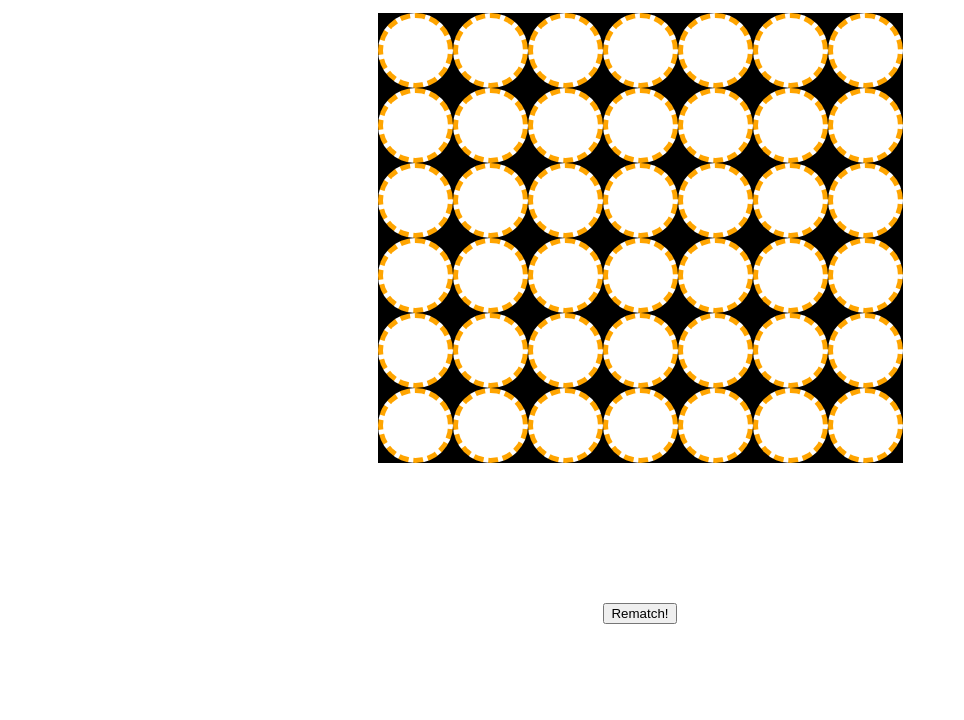
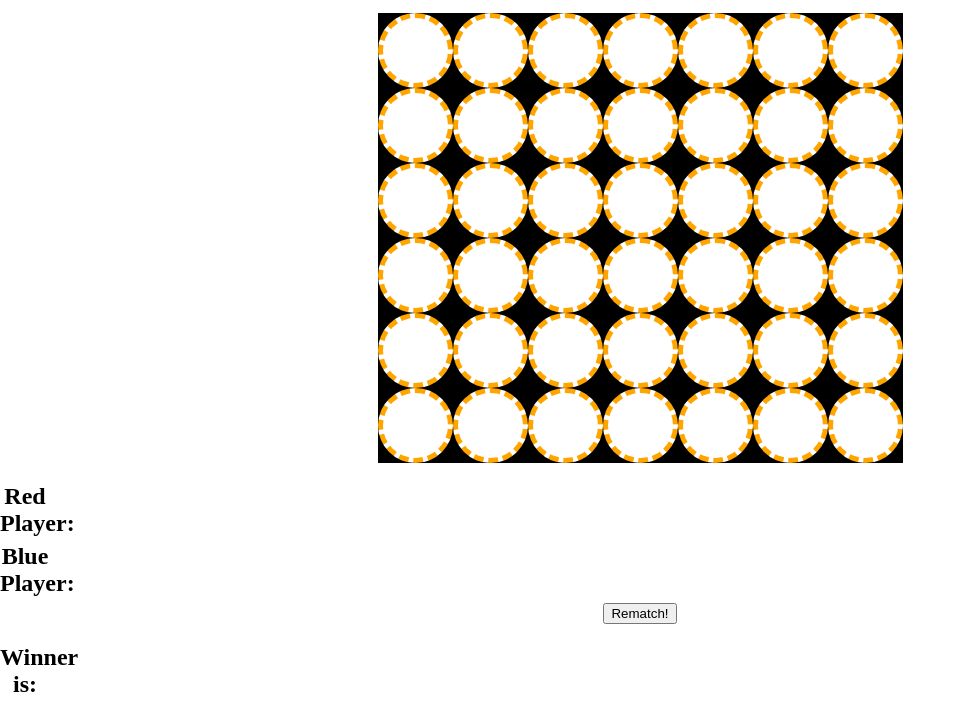
Before and after one commit to DurkinKid/ConnectFour, a plain HTML site: page index.html in a window 1280 px wide. Shown: the part 101-821 px from the top of the page, without its empty margins (0-964 px from the left). Drawn offline with Linux system fonts and the light colour scheme.

Commit message:
rematch button works

```diff
--- a/apps.js
+++ b/apps.js
@@ -6,6 +6,8 @@ let beginGame = true;
 
 let computer = document.querySelector('.computer');
 let player = document.querySelector('.player');
+
+let currentUser = 1;
 
 const playingBoard = document.querySelector('.grid div');
 playingBoard.addEventListener('click', function(){
@@ -18,7 +20,6 @@ rematchButton.addEventListener('click', function(){
     alert(`click`)
     return newBoard;
 });
-let currentUser = 1;
 
 const choiceEls = document.querySelectorAll('.grid-cell div');
 
--- a/index.html
+++ b/index.html
@@ -68,10 +68,10 @@
     <div class="taken"></div>
     <div class="taken"></div>
 </div>
-<h2 id="playerScore"></h2>
-<h2 id="computerScore"></h2>
+<h2 id="playerScore">Red Player:</h2>
+<h2 id="computerScore">Blue Player:</h2>
 <button class="rematch">Rematch!</button>
-<h2 id="declareWinner"></h2>
+<h2 id="declareWinner">Winner is:</h2>
 <script defer src="apps.js"></script>
 </body>
 </html>
```
